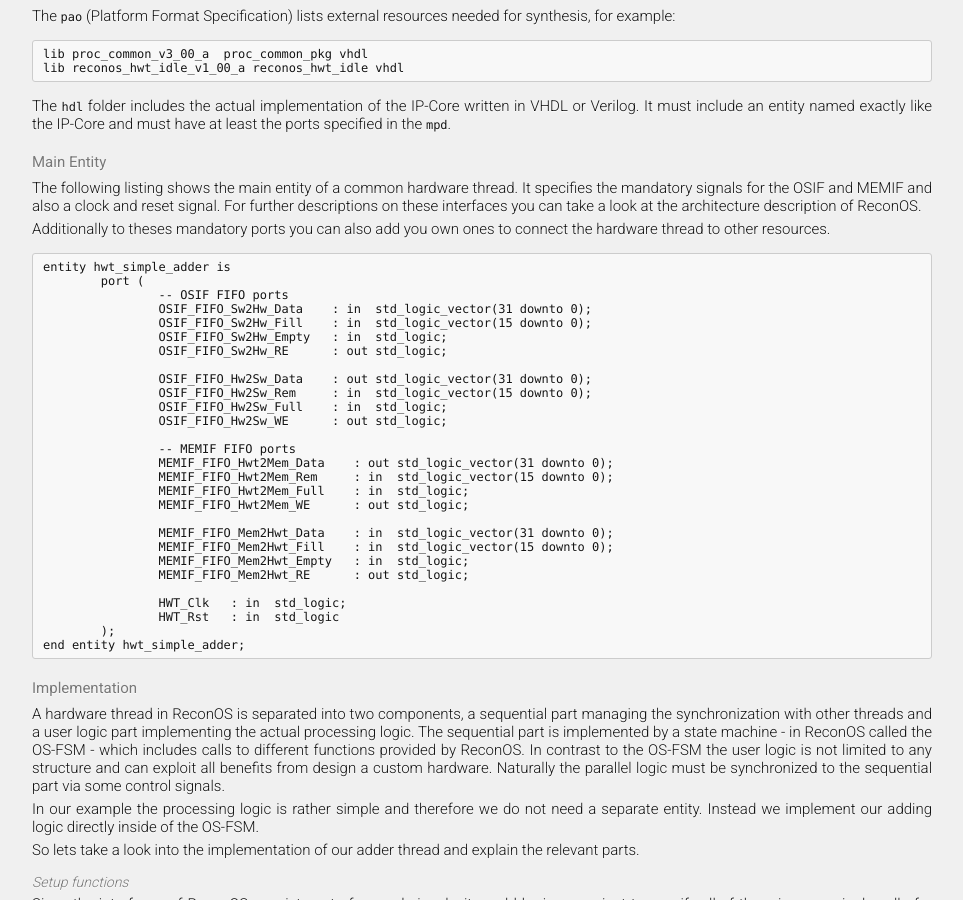
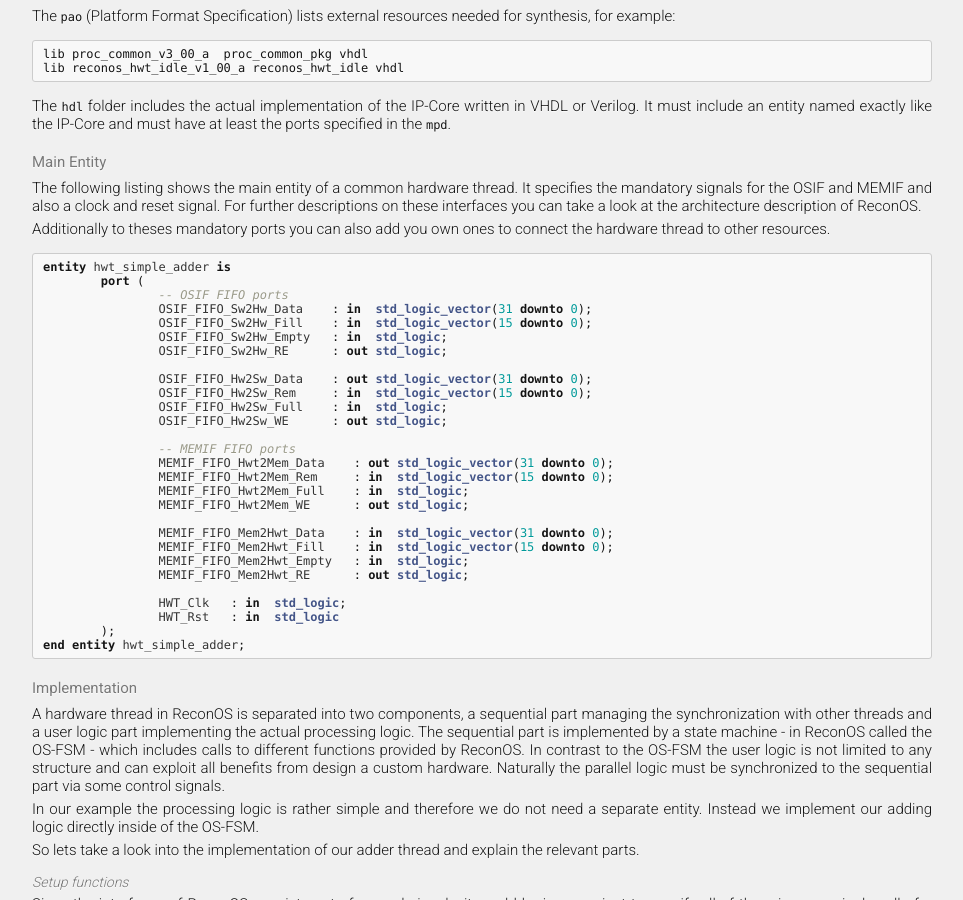
Before and after one commit to ReconOS/reconos.github.io, a Jekyll site: the page built from documentation/userguide/index.md, in a window 1280 px wide and 900 px high, scrolled down 741 px. Shown: the whole window, without its empty margins (158-1121 px from the left). Built offline with Jekyll 4.4.1, drawn with Linux system fonts in a browser that asks for light colours; Markdown is read by kramdown in place of the engine named in the settings.

Commit message:
Added missing vhdl in fenced code block

````diff
--- a/documentation/userguide/index.md
+++ b/documentation/userguide/index.md
@@ -76,7 +76,7 @@ description of ReconOS.
 Additionally to theses mandatory ports you can also add you own ones to connect the
 hardware thread to other resources.
 
-```
+```vhdl
 entity hwt_simple_adder is
 	port (
 		-- OSIF FIFO ports
````
